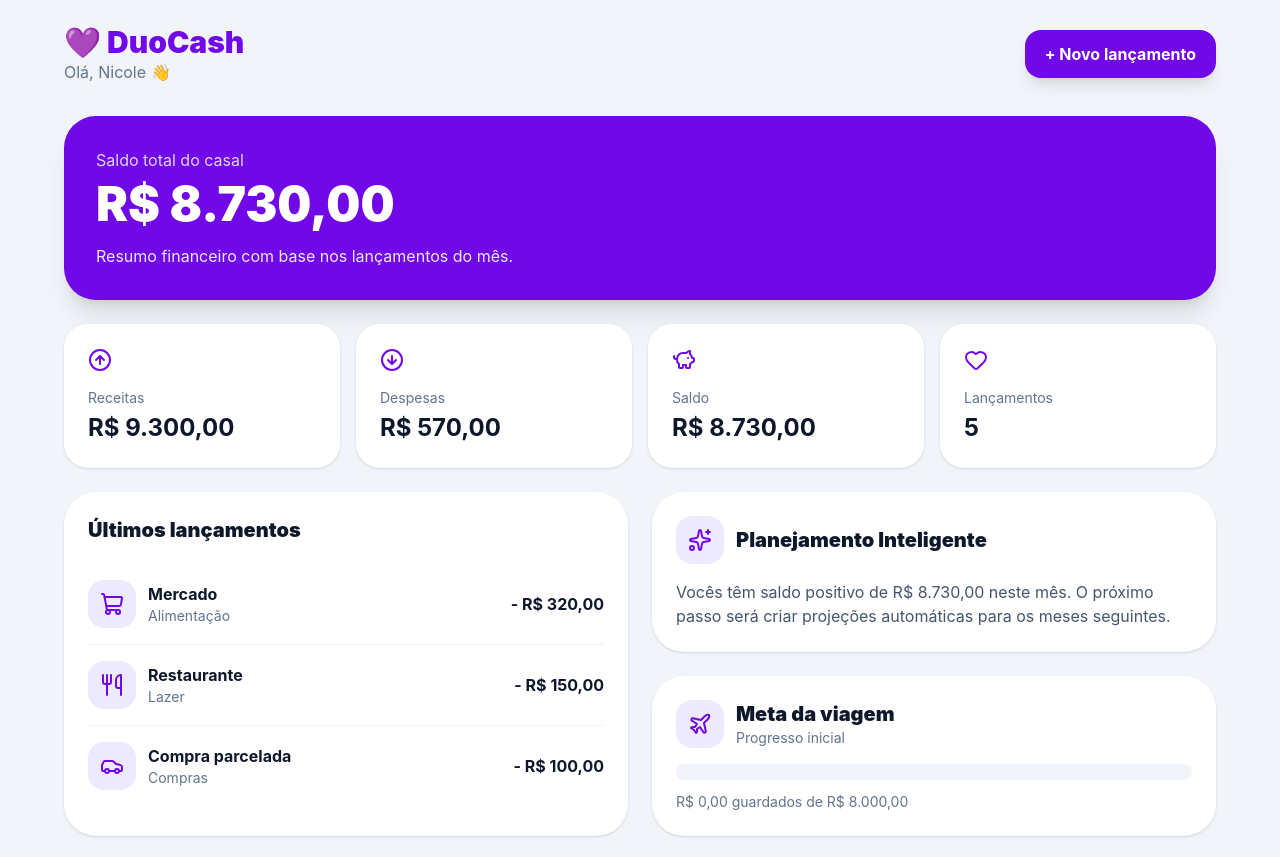
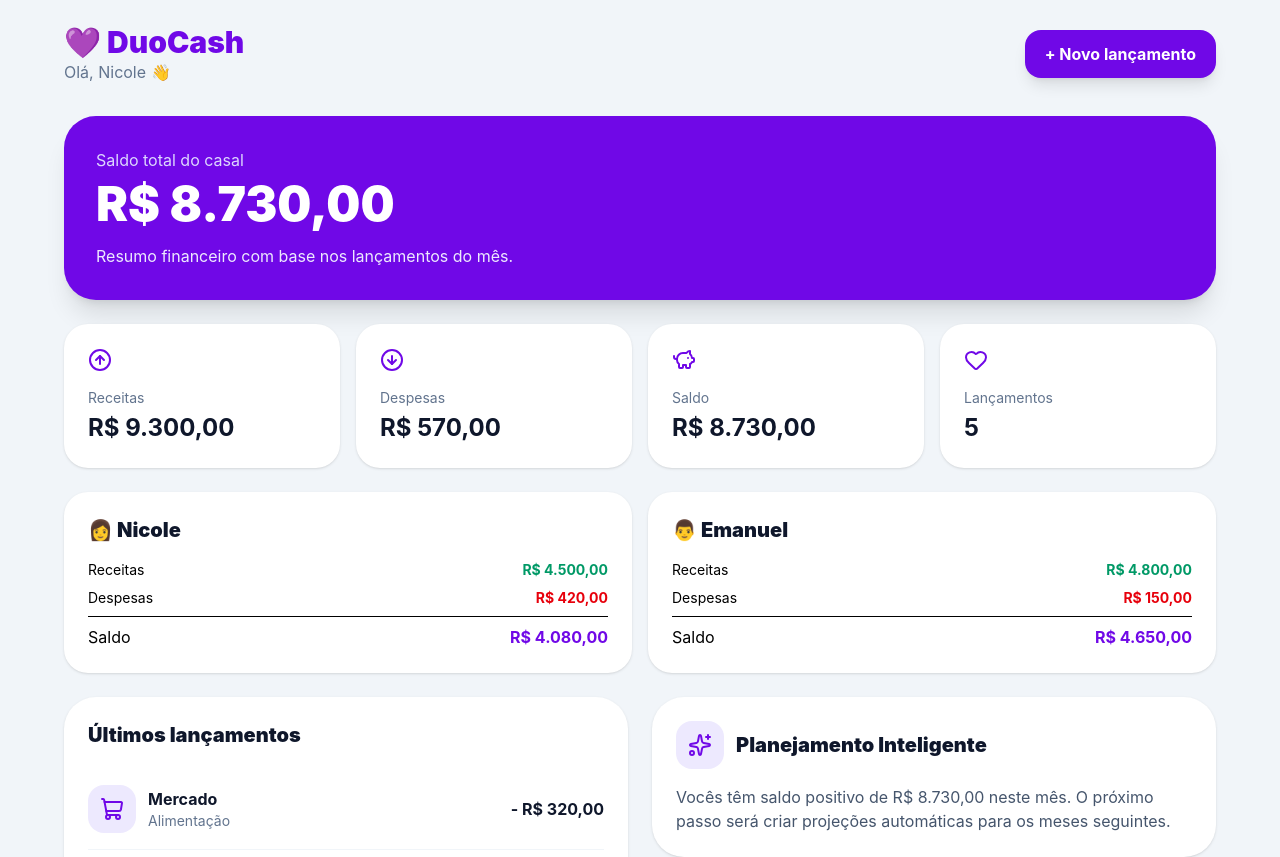
Before and after one commit to nicolekuchiniski/duocash, a React (Vite) app: page / in a window 1280 px wide. Shown: the top 857 px of the page. Built offline with nearby package versions, Linux system fonts and the light colour scheme.

Commit message:
👥 Adiciona resumo individual do casal

```diff
--- a/src/App.jsx
+++ b/src/App.jsx
@@ -1,14 +1,15 @@
 import { useState } from "react";
 
-import BalanceCard from "./components/dashboard/BalanceCard";
 import StatCard from "./components/dashboard/StatCard";
 import NewTransactionModal from "./components/dashboard/NewTransactionModal";
+import UserSummaryCard from "./components/dashboard/UserSummaryCard";
 
 import { transactions } from "./data/mockData";
 import {
   getBalance,
   getExpenseTotal,
   getIncomeTotal,
+  getUserSummary,
   formatCurrency,
 } from "./utils/finance";
 
@@ -30,6 +31,9 @@ function App() {
   const incomeTotal = getIncomeTotal(transactions);
   const expenseTotal = getExpenseTotal(transactions);
   const balance = getBalance(transactions);
+
+  const nicole = getUserSummary(transactions, "Nicole");
+  const emanuel = getUserSummary(transactions, "Emanuel");
 
   return (
     <main className="min-h-screen bg-slate-100 p-6">
@@ -61,28 +65,25 @@ function App() {
         </div>
 
         <section className="mb-6 grid gap-4 md:grid-cols-4">
-          <StatCard
-            icon={<ArrowUpCircle />}
-            title="Receitas"
-            value={formatCurrency(incomeTotal)}
+          <StatCard icon={<ArrowUpCircle />} title="Receitas" value={formatCurrency(incomeTotal)} />
+          <StatCard icon={<ArrowDownCircle />} title="Despesas" value={formatCurrency(expenseTotal)} />
+          <StatCard icon={<PiggyBank />} title="Saldo" value={formatCurrency(balance)} />
+          <StatCard icon={<Heart />} title="Lançamentos" value={transactions.length} />
+        </section>
+
+        <section className="mb-6 grid gap-4 md:grid-cols-2">
+          <UserSummaryCard
+            name="👩 Nicole"
+            income={formatCurrency(nicole.income)}
+            expenses={formatCurrency(nicole.expenses)}
+            balance={formatCurrency(nicole.balance)}
           />
 
-          <StatCard
-            icon={<ArrowDownCircle />}
-            title="Despesas"
-            value={formatCurrency(expenseTotal)}
-          />
-
-          <StatCard
-            icon={<PiggyBank />}
-            title="Saldo"
-            value={formatCurrency(balance)}
-          />
-
-          <StatCard
-            icon={<Heart />}
-            title="Lançamentos"
-            value={transactions.length}
+          <UserSummaryCard
+            name="👨 Emanuel"
+            income={formatCurrency(emanuel.income)}
+            expenses={formatCurrency(emanuel.expenses)}
+            balance={formatCurrency(emanuel.balance)}
           />
         </section>
 
--- /dev/null
+++ b/src/components/dashboard/UserSummaryCard.jsx
@@ -0,0 +1,39 @@
+export default function UserSummaryCard({
+  name,
+  income,
+  expenses,
+  balance,
+}) {
+  return (
+    <div className="rounded-3xl bg-white p-6 shadow-sm">
+      <h3 className="mb-4 text-xl font-black text-slate-900">
+        {name}
+      </h3>
+
+      <div className="space-y-2 text-sm">
+        <div className="flex justify-between">
+          <span>Receitas</span>
+          <strong className="text-emerald-600">
+            {income}
+          </strong>
+        </div>
+
+        <div className="flex justify-between">
+          <span>Despesas</span>
+          <strong className="text-red-600">
+            {expenses}
+          </strong>
+        </div>
+
+        <hr />
+
+        <div className="flex justify-between text-base">
+          <span>Saldo</span>
+          <strong className="text-violet-700">
+            {balance}
+          </strong>
+        </div>
+      </div>
+    </div>
+  );
+}
--- a/src/utils/finance.js
+++ b/src/utils/finance.js
@@ -14,6 +14,20 @@ export function getBalance(transactions) {
   return getIncomeTotal(transactions) - getExpenseTotal(transactions);
 }
 
+export function getTransactionsByUser(transactions, userName) {
+  return transactions.filter((transaction) => transaction.user === userName);
+}
+
+export function getUserSummary(transactions, userName) {
+  const userTransactions = getTransactionsByUser(transactions, userName);
+
+  return {
+    income: getIncomeTotal(userTransactions),
+    expenses: getExpenseTotal(userTransactions),
+    balance: getBalance(userTransactions),
+  };
+}
+
 export function formatCurrency(value) {
   return value.toLocaleString("pt-BR", {
     style: "currency",
```
